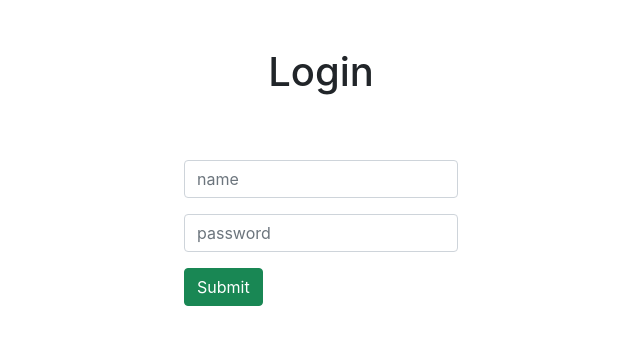
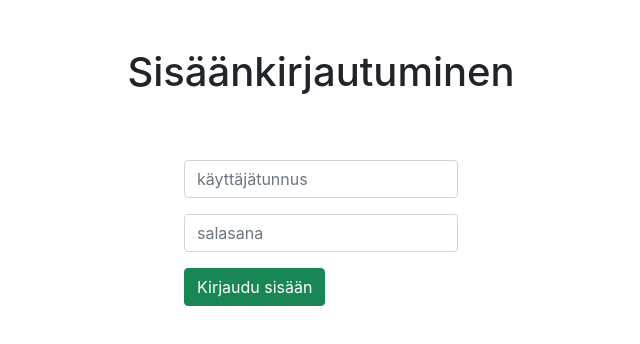
Before and after one commit to janikuhno/commerce-storage-app, a React (Create React App) app in the folder client/: page / in a window 1280 px wide. Shown: the top 344 px of the page, without its empty margins (319-959 px from the left). Built offline with nearby package versions, Linux system fonts and the light colour scheme; no server answers; the HTML template or start-up script is replaced by a standard one.

Commit message:
changed text to finnish

```diff
--- a/client/src/components/Dashboard.js
+++ b/client/src/components/Dashboard.js
@@ -22,7 +22,7 @@ const Dashboard = ({ setAuth }) => {
       <div className="d-flex mt-5 justify-content-around">
         <h2>Varastonhallinta</h2>
         <button className="btn btn-primary" onClick={(e) => logout(e)}>
-          Logout
+          Kirjaudu ulos
         </button>
       </div>
 
--- a/client/src/components/Login.js
+++ b/client/src/components/Login.js
@@ -41,13 +41,13 @@ const Login = ({ setAuth }) => {
 
   return (
     <Fragment>
-      <h1 className="text-center my-5">Login</h1>
+      <h1 className="text-center my-5">Sisäänkirjautuminen</h1>
       <div className="d-flex justify-content-center">
         <form onSubmit={onSubmitForm}>
           <input
             type="name"
             name="name"
-            placeholder="name"
+            placeholder="käyttäjätunnus"
             className="form-control my-3"
             value={name}
             onChange={(e) => onChange(e)}
@@ -55,12 +55,12 @@ const Login = ({ setAuth }) => {
           <input
             type="password"
             name="password"
-            placeholder="password"
+            placeholder="salasana"
             className="form-control my-3"
             value={password}
             onChange={(e) => onChange(e)}
           />
-          <button className="btn btn-success btn-block">Submit</button>
+          <button className="btn btn-success btn-block">Kirjaudu sisään</button>
         </form>
       </div>
     </Fragment>
--- a/client/src/components/productList/SearchProduct.js
+++ b/client/src/components/productList/SearchProduct.js
@@ -27,7 +27,7 @@ const SearchProduct = () => {
         <div className="form-outline">
           <input
             type="search"
-            placeholder="Enter GTIN/EAN code"
+            placeholder="Syötä EAN/GTIN -koodi"
             className="form-control"
             value={code}
             onChange={(e) => setCode(e.target.value)}
```
